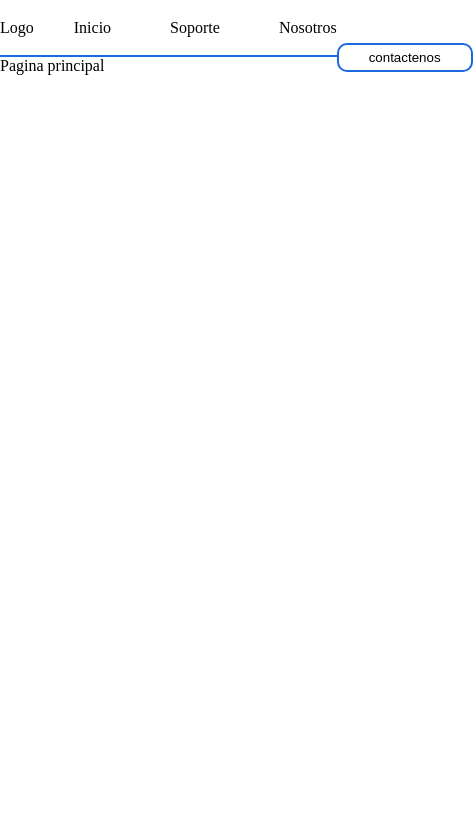
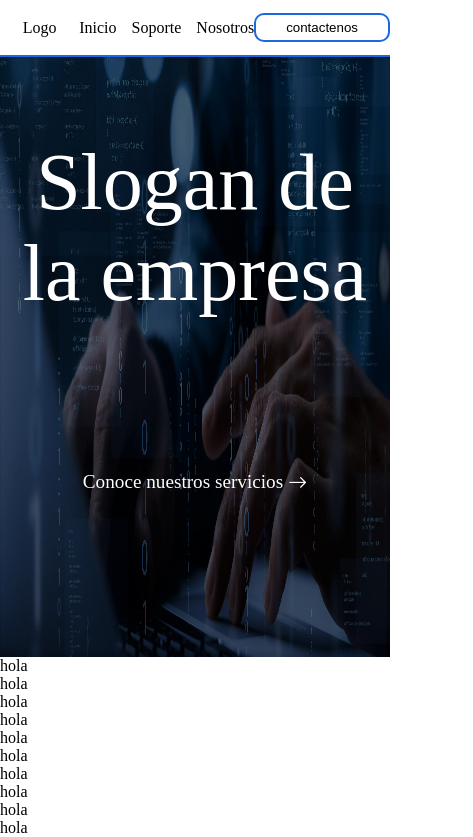
Before and after one commit to eduardSteveen/proyecto, a React (Vite) app: page / in a window 390 px wide. Shown: the top 837 px of the page, 473 px wide, since content can reach past the window. Built offline with nearby package versions, Linux system fonts and the light colour scheme.

Commit message:
modificacion estilos y pagina principal

```diff
--- a/package.json
+++ b/package.json
@@ -10,6 +10,7 @@
     "preview": "vite preview"
   },
   "dependencies": {
+    "bootstrap-icons": "^1.10.5",
     "react": "^18.2.0",
     "react-dom": "^18.2.0",
     "react-router-dom": "^6.11.2"
--- a/src/App.jsx
+++ b/src/App.jsx
@@ -1,16 +1,17 @@
-import { Route, Routes } from "react-router-dom"
-import NavBar from "./components/navBar/NavBar.jsx"
-import Home from "./views/Home/Home.jsx"
-import Support from "./views/Support/Support.jsx"
-import Contact from "./views/contact/Contact.jsx"
-import About from "./views/About/About.jsx"
-
+import { Route, Routes } from "react-router-dom";
+import NavBar from "./components/navBar/NavBar.jsx";
+import Home from "./views/Home/Home.jsx";
+import Support from "./views/Support/Support.jsx";
+import Contact from "./views/contact/Contact.jsx";
+import About from "./views/About/About.jsx";
 
 const App = ()=>{
 
     return(
         <section>
-            <NavBar></NavBar>
+            <div className="sticky">
+                <NavBar></NavBar>
+            </div>
             <Routes>
                 <Route path="/" element={<Home></Home>}></Route>
                 <Route path="/support" element={<Support></Support>}></Route>
--- a/src/components/forms/Boton/Boton.css
+++ b/src/components/forms/Boton/Boton.css
@@ -3,20 +3,9 @@ button{
 }
 
 .btn-specialice{
-    background-color: white;
     border: 2px solid var(--main-color);
     border-radius: 10px;
     cursor: pointer;
-}
-
-.btn-specialice:hover{
-    color: white;
-    background-color: var(--main-color);
-}
-
-#NavBtn:hover{
-    color: white;
-    background-color: white;
 }
 
 #NavBtn{
@@ -27,11 +16,8 @@ button{
 
 #NavBtn::after{
     content: "";
-    background-color: var(--main-color);
     position: absolute;
     z-index: -1;
-    top: 0;
-    bottom: 0;
     left: -100%;
     right: 100%;
 }
@@ -39,10 +25,26 @@ button{
 #NavBtn:hover::after{
     left: 0;
     right: 0;
+
+}
+
+#NavBtn::after, #NavBtn:hover::after{
     top: 0;
     bottom: 0;
 }
 
-#NavBtn, #NavBtn:hover, #NavBtn::after, #NavBtn::after{
+#NavBtn, #NavBtn:hover, #NavBtn::after, #NavBtn:hover::after{
     transition: all 0.7s;
 }
+
+.btn-specialice, #NavBtn:hover{
+    background-color: white;
+}
+
+#NavBtn:hover, .btn-specialice:hover{
+    color: white;
+}
+
+.btn-specialice:hover, #NavBtn::after{
+    background-color: var(--main-color);
+}
--- a/src/components/navBar/NavBar.css
+++ b/src/components/navBar/NavBar.css
@@ -1,11 +1,11 @@
 .grid{
-    grid-template-columns: 3fr 3fr 3fr;
+    grid-template-columns: 2fr 4fr 2fr;
 }
 
 .nav{
     border-bottom: 2px solid var(--main-color);
     height: 55px;
-    position: sticky;
+    background-color: white;
 }
 
 .opc{
@@ -16,17 +16,28 @@
 
 .menu{
     gap: 59px;
+    padding: 0;
 }
 
 .menu li{
     transition: 0.3s;
 }
 
+a{
+    color: black;
+}
+
 .menu li:hover{
+    text-decoration: underline;
     transform: translateY(-2px);
 }
 
-.btn{
-    position: relative;
-    top: 30px;
+
+@media (max-width: 650px){
+    .grid{
+        grid-template-columns: 2fr 3fr 3fr;
+    }
+    .menu{
+        gap: 15px;
+    }
 }
--- a/src/components/navBar/NavBar.jsx
+++ b/src/components/navBar/NavBar.jsx
@@ -13,7 +13,7 @@ const NavBar = ()=>{
                         <li><Link to='/about'>Nosotros</Link></li>
                     </ul>
                 </div>
-                <div className='opc btn'>
+                <div className='opc'>
                     <Link to='/contact'><Boton style='specialice' id='NavBtn'>contactenos</Boton></Link>
                 </div>
         </div>
--- a/src/index.jsx
+++ b/src/index.jsx
@@ -1,7 +1,8 @@
 import ReactDOM from 'react-dom/client';
 import { BrowserRouter } from 'react-router-dom';
 import App from './app';
-import './style/Global.css'
+import './style/Global.css';
+import 'bootstrap-icons/font/bootstrap-icons.css';
 
 const container = document.getElementById("root")
 
--- a/src/style/Global.css
+++ b/src/style/Global.css
@@ -1,3 +1,8 @@
+html{
+    scroll-behavior: smooth;
+    scroll-padding-top: 55px;
+}
+
 body{
     margin: 0;
     padding: 0;
@@ -5,7 +10,6 @@ body{
 body *{
     text-decoration: none;
     outline: none;
-    color: black;
 }
 
 .grid{
@@ -23,3 +27,9 @@ ul{
 .flex {
     display: flex;
 }
+
+div.sticky{
+    position: sticky;
+    top: 0;
+    z-index: 1;
+}
--- /dev/null
+++ b/src/views/Home/Home.css
@@ -0,0 +1,59 @@
+.PrincipalHome{
+    background-image: url('../../images/paginaPrincipal.jpg');
+    height: 37.5rem;
+    background-repeat: no-repeat;
+    background-size: 100% 100%;
+}
+
+.slogan, .nosotros{
+    width: 50%;
+    justify-content: center;
+    align-items: center;
+    text-align: center;
+}
+
+.slogan p{
+    font-size: 5rem;
+}
+
+.text{
+    font-size: 1.2rem;
+    cursor: pointer;
+    margin: 0;
+    position: relative;
+    top: 4.5rem;
+    transition: 0.3s;
+}
+
+.text i{
+    position: relative;
+    top: 0.1rem;
+}
+
+.text:hover{
+    transform: translateY(-2px);
+}
+
+.text, .PrincipalHome{
+    color: white;
+}
+
+.PrincipalHome, .slogan, .nosotros{
+    display: flex;
+}
+
+@media (max-width: 808px){
+    .PrincipalHome{
+        display: block;
+    }
+    .slogan{
+        width: 100%;
+    }
+
+    .slogan p{
+        width: 350px;
+    }
+    .nosotros{
+        width: 100%;
+    }
+}
--- a/src/views/Home/Home.jsx
+++ b/src/views/Home/Home.jsx
@@ -1,8 +1,56 @@
+import './Home.css'
 const Home = ()=>{
     return(
         <div>
-            Pagina principal
+            <div className="PrincipalHome">
+                <div class="slogan">
+                    <p>Slogan de la empresa</p>
+                </div>
+                <div class="nosotros">
+                    <a class="text" href='#services'>Conoce nuestros servicios <i class="bi bi-arrow-right"></i></a>
+                </div>
+            </div>
+            <div className="services" id='services'>
+                hola <br />
+                hola <br />
+                hola <br />
+                hola <br />
+                hola <br />
+                hola <br />
+                hola <br />
+                hola <br />
+                hola <br />
+                hola <br />
+                hola <br />
+                hola <br />
+                hola <br />
+                hola <br />
+                hola <br />
+                hola <br />
+                hola <br />
+                hola <br />
+                hola <br />
+                hola <br />
+
+                hola <br />
+                hola <br />
+                hola <br />
+                hola <br />
+                hola <br />
+                hola <br />
+                hola <br />
+                hola <br />
+                hola <br />
+                hola <br />
+                hola <br />
+                hola <br />
+                hola <br />
+                hola <br />
+                hola <br />
+
+            </div>
         </div>
+
     )
 }
 
```
Also changed, not shown: .eslintrc.cjs (deleted), src/images/paginaPrincipal.jpg (added), 1 other file (tests, documents, lock files or other folders).
